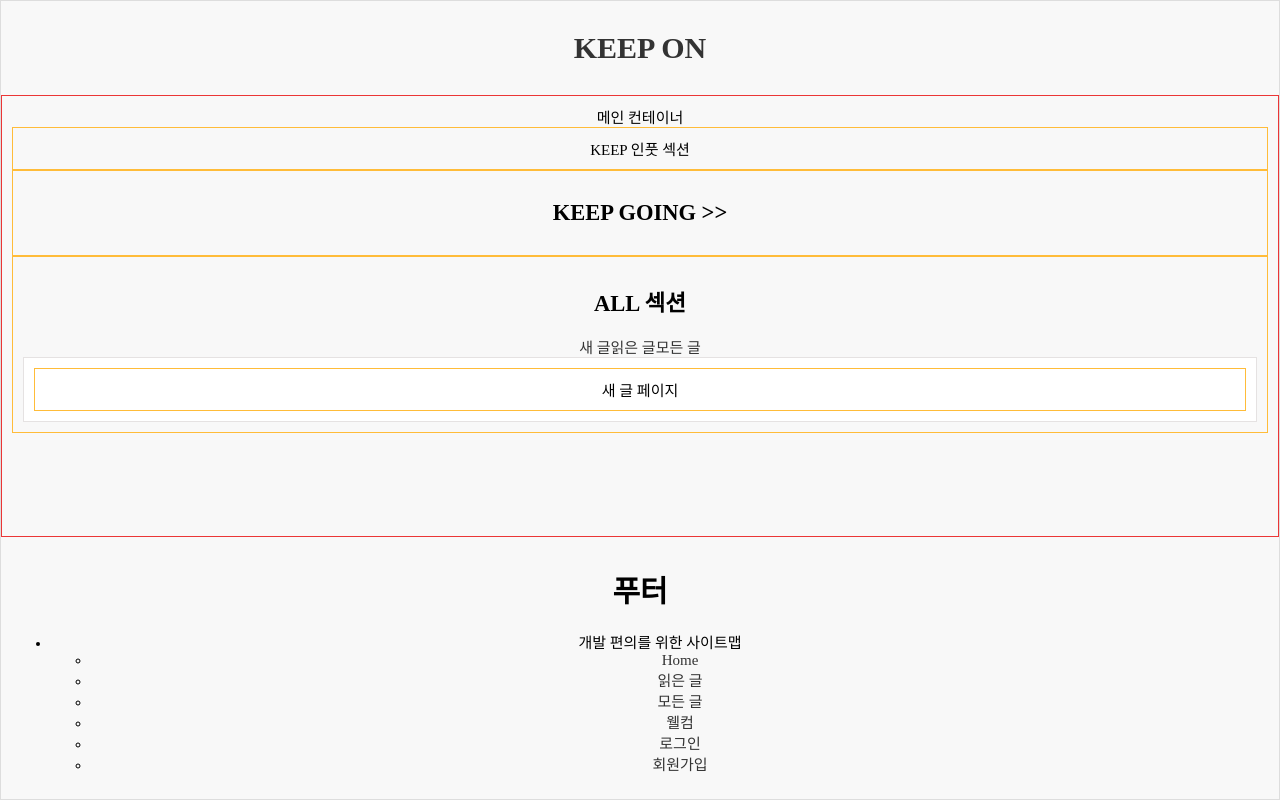
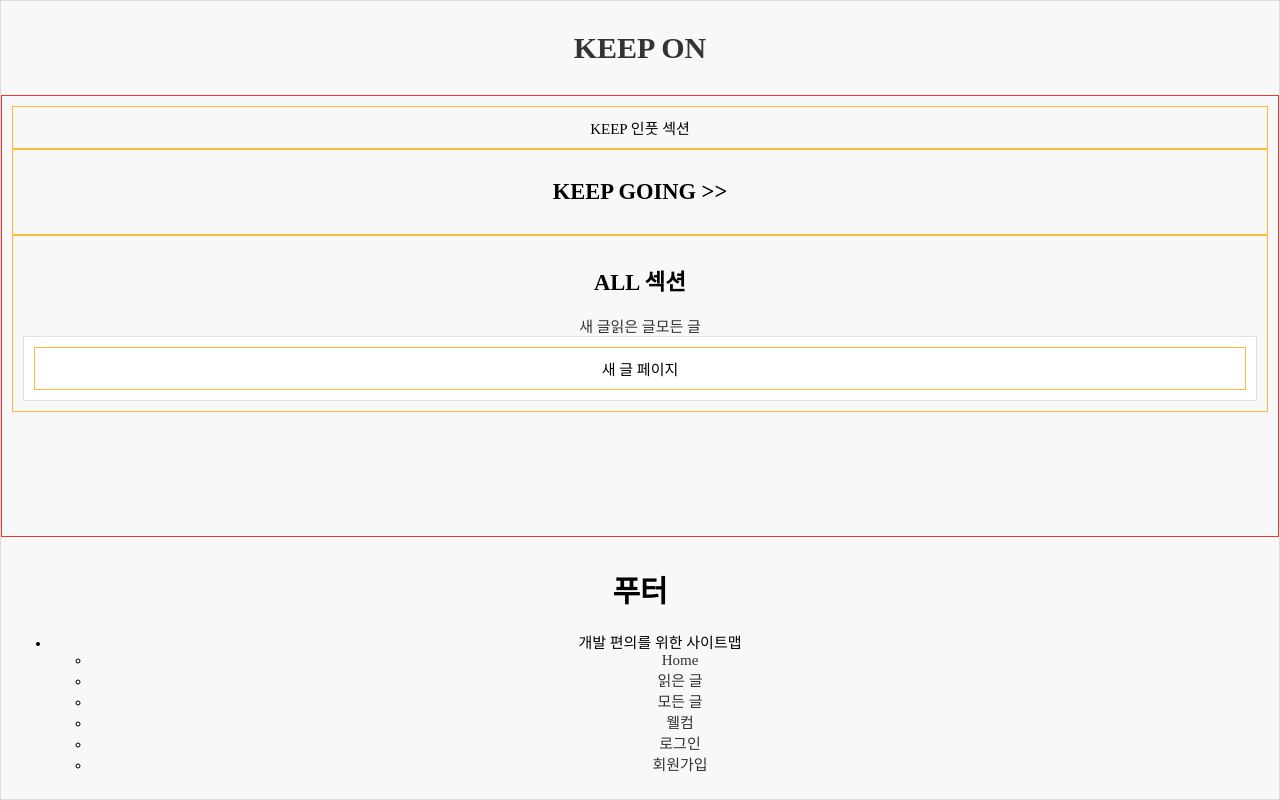
Before and after one commit to SeoJoonsoo/link_moa-react-, a React (Vite) app: page / in a window 1280 px wide. Built offline with nearby package versions, Linux system fonts and the light colour scheme.

Commit message:
Refactor: App 파일 수정, 그로 인한 라우터 수정

```diff
--- a/src/App.tsx
+++ b/src/App.tsx
@@ -6,7 +6,9 @@ function App() {
   return (
     <>
       <Header />
-      <Outlet />
+      <main>
+        <Outlet />
+      </main>
       <Footer />
     </>
   );
--- a/src/router.tsx
+++ b/src/router.tsx
@@ -12,7 +12,7 @@ import SignUp from './pages/SignUp';
 const router = createBrowserRouter(
   createRoutesFromElements(
     <Route element={<App />}>
-      <Route element={<Main />}>
+      {/* header, footer */}
       <Route element={<HomeLayout />}>
         <Route path="/" element={<Keep />} />
         <Route path="/read" element={<Read />} />
@@ -21,7 +21,6 @@ const router = createBrowserRouter(
       <Route path="/welcome" element={<Welcome />} />
       <Route path="/sign-in" element={<SignIn />} />
       <Route path="/sign-up" element={<SignUp />} />
-      </Route>
     </Route>,
   ),
 );
```
Lines whose indentation alone changed are shown as unchanged.
